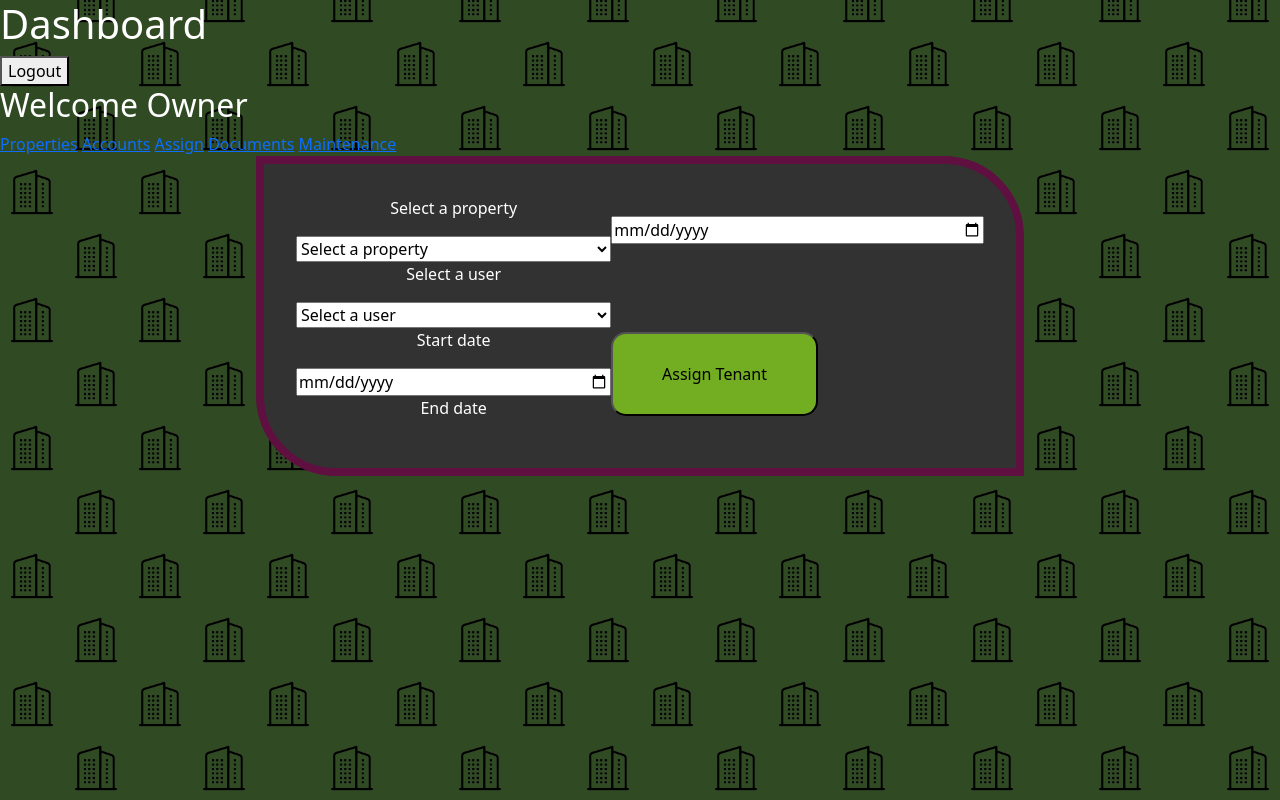
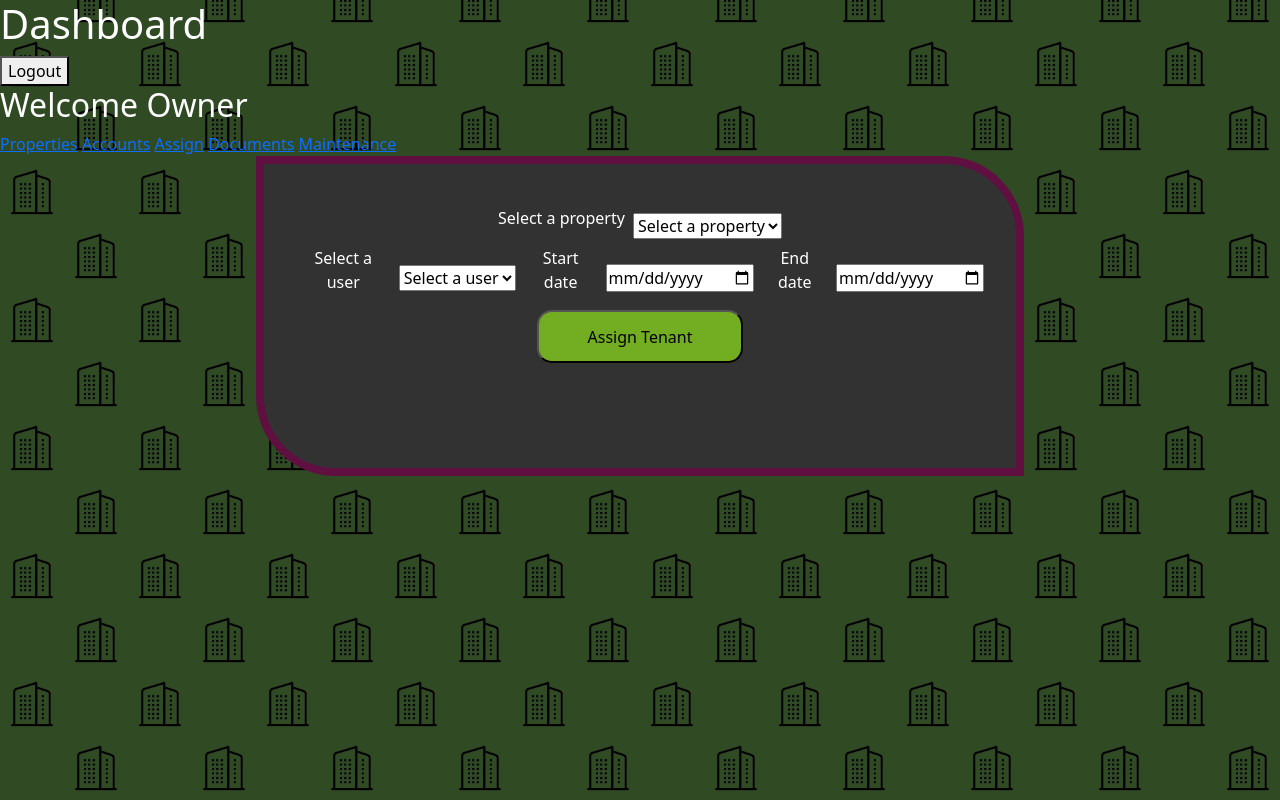
Before and after one commit to kemoycampbell/myProperty, a SvelteKit app in the folder code/: page /dashboard/owner/assign in a window 1280 px wide. Built offline with nearby package versions, Linux system fonts and the light colour scheme.

Commit message:
Really Last Minute CSS

```diff
--- a/code/src/routes/dashboard/owner/assign/+page.svelte
+++ b/code/src/routes/dashboard/owner/assign/+page.svelte
@@ -106,7 +106,9 @@
 
 <div id="body">
 	<div id="class-box">
+        <div id="partition1">
 
+        <div id="partition2">
 		<p>Select a property</p>
 		<select bind:value={selectedPropertyId}>
 			<option value="">Select a property</option>
@@ -124,9 +126,8 @@
 				{/each}
 			</select>
 		{/if}
-
-
-
+        </div>
+        <div id="partition2">
 		<p>Select a user</p>
 		<select bind:value={selectedUserId}>
 			<option value="">Select a user</option>
@@ -140,9 +141,10 @@
 
 		<p>End date</p>
 		<input type="date" bind:value={endDate} />
-
+        </div>
 		<br /><br />
         <button on:click={assignTenant}>Assign Tenant</button>
+    </div>
 
 	</div>
 </div>
@@ -182,7 +184,7 @@
 
 	#class-box button {
 		border-radius: 15px;
-        background: #73AD21;
+		background: #73ad21;
 		padding: 10px;
 		width: 30%;
 		height: 35%;
@@ -211,14 +213,15 @@
 
 	#partition1 {
 		display: flex;
-		flex-direction: column;
+        flex-wrap: wrap;
 		align-items: center;
-		column-gap: 0.51rem;
+        padding-bottom: 10%;
+        justify-content: center;
 	}
 
 	#partition2 {
 		display: flex;
-		flex-direction: column;
+		flex-direction: row;
 		align-items: center;
 		column-gap: 0.51rem;
 	}
```
Lines whose indentation alone changed are shown as unchanged.
